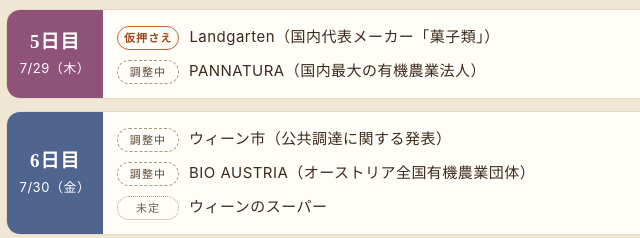
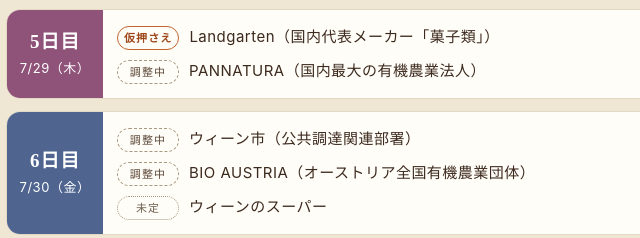
Before and after one commit to IOBSchool/onenesstour2027, a plain HTML site: page index.html in a window 1280 px wide. Shown: the part 9544-9782 px from the top of the page, 286-926 px from the left. Drawn offline with Linux system fonts and the light colour scheme; no server answers.

Commit message:
6日目の一覧：ウィーン市（公共調達関連部署）に変更
Co-Authored-By: Claude Sonnet 5.5 <noreply@anthropic.com>

```diff
--- a/index.html
+++ b/index.html
@@ -463,7 +463,7 @@ p,li,td{text-wrap:pretty}
   <div class="gl" style="--dc:#6f8a3f"><div class="gd"><b>3日目</b><span>7/27（火）</span></div><div class="gi"><div><span class="b ok">確定</span><span><budoux-ja>Nikolaihof（国内最古のワイナリー）</budoux-ja></span></div><div><span class="b wait">調整中</span><span><budoux-ja>ほかの訪問先</budoux-ja></span></div></div></div>
   <div class="gl" style="--dc:#2f7a70"><div class="gd"><b>4日目</b><span>7/28（水）</span></div><div class="gi"><div><span class="b wait">調整中</span><span><budoux-ja>SONNENTOR（国内代表メーカー「ハーブ・お茶」）</budoux-ja></span></div><div><span class="b wait">調整中</span><span><budoux-ja>ほかの訪問先</budoux-ja></span></div></div></div>
   <div class="gl" style="--dc:#8f5278"><div class="gd"><b>5日目</b><span>7/29（木）</span></div><div class="gi"><div><span class="b hold">仮押さえ</span><span><budoux-ja>Landgarten（国内代表メーカー「菓子類」）</budoux-ja></span></div><div><span class="b wait">調整中</span><span><budoux-ja>PANNATURA（国内最大の有機農業法人）</budoux-ja></span></div></div></div>
-  <div class="gl" style="--dc:#4f6590"><div class="gd"><b>6日目</b><span>7/30（金）</span></div><div class="gi"><div><span class="b wait">調整中</span><span><budoux-ja>ウィーン市（公共調達に関する発表）</budoux-ja></span></div><div><span class="b wait">調整中</span><span><budoux-ja>BIO AUSTRIA（オーストリア全国有機農業団体）</budoux-ja></span></div><div><span class="b und">未定</span><span><budoux-ja>ウィーンのスーパー</budoux-ja></span></div></div></div>
+  <div class="gl" style="--dc:#4f6590"><div class="gd"><b>6日目</b><span>7/30（金）</span></div><div class="gi"><div><span class="b wait">調整中</span><span><budoux-ja>ウィーン市（公共調達関連部署）</budoux-ja></span></div><div><span class="b wait">調整中</span><span><budoux-ja>BIO AUSTRIA（オーストリア全国有機農業団体）</budoux-ja></span></div><div><span class="b und">未定</span><span><budoux-ja>ウィーンのスーパー</budoux-ja></span></div></div></div>
   <p class="glance-note"><budoux-ja>印は、その訪問先の今の状態です。印のない所は、確定ではありません。</budoux-ja></p>
 </div></section>
 
```
